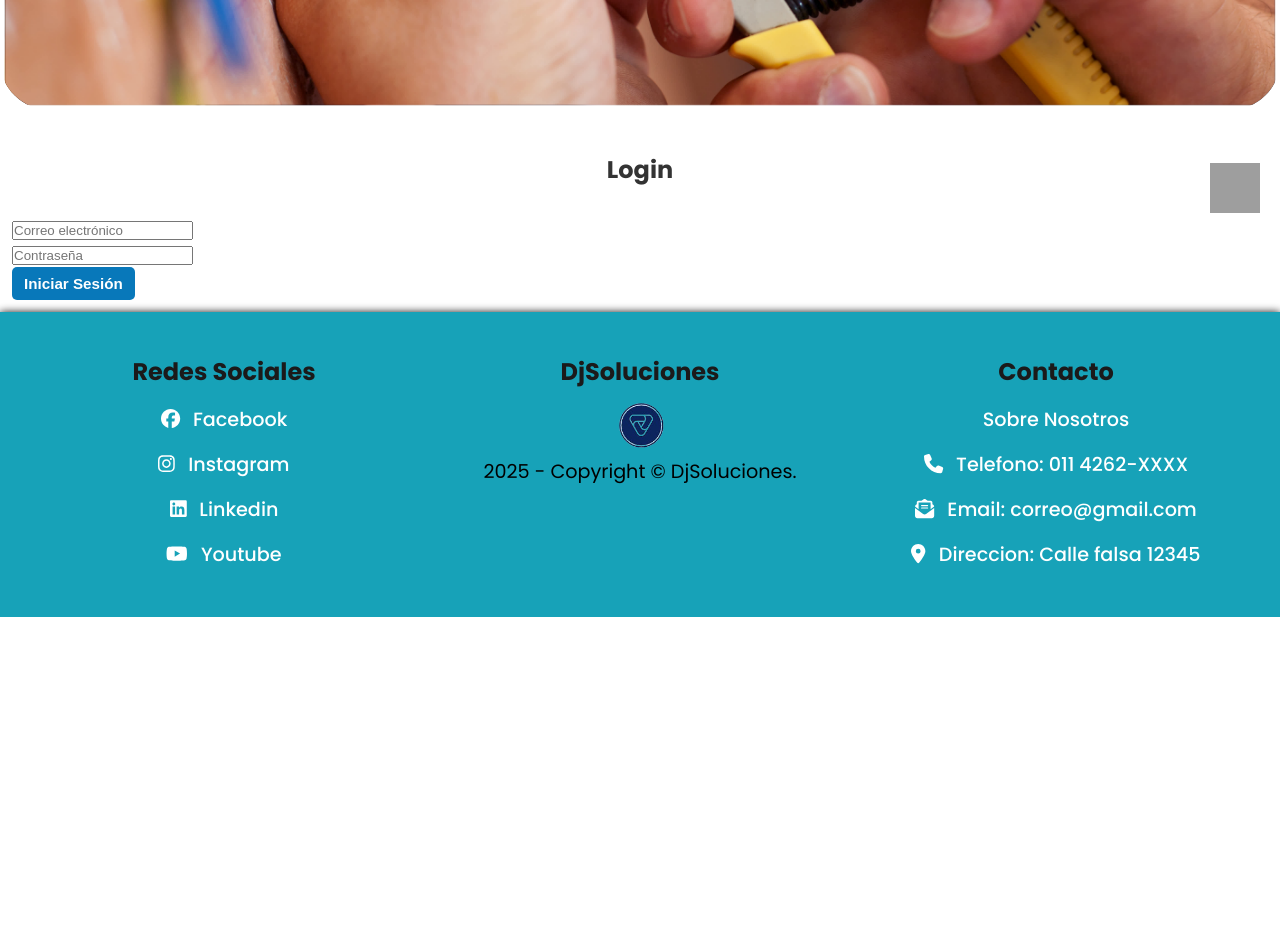
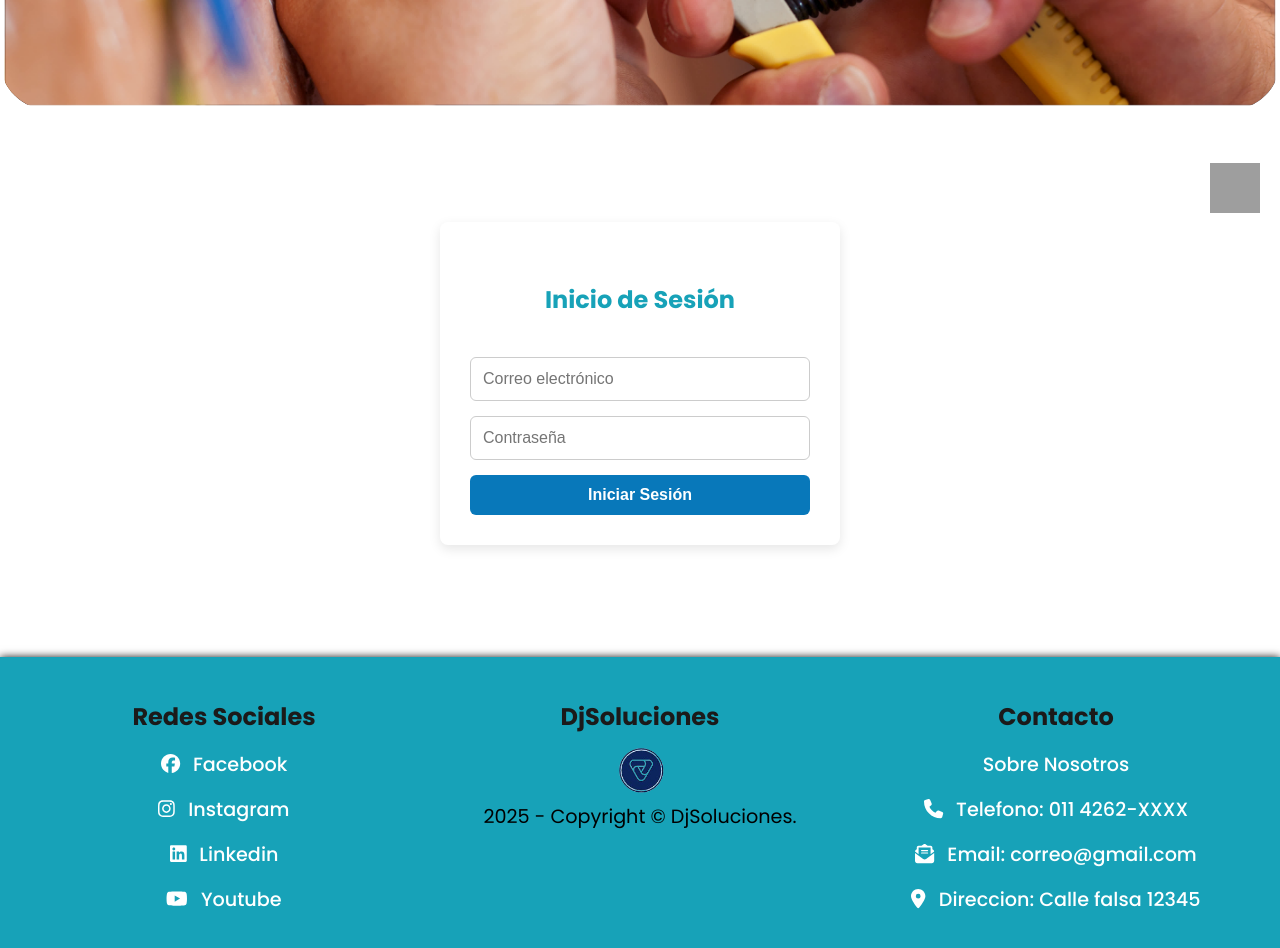
Before and after one commit to Jhosian34/Ecommerce-frontend, a React (Vite) app: page /Login in a window 1280 px wide. Shown: the part 560-1508 px from the top of the page. Before the commit the page ends 1177 px from the top, so only its background shows below. Built offline with nearby package versions, Linux system fonts and the light colour scheme; no server answers; grey boxes are pictures that could not be loaded.

Commit message:
trabajando en el adminProduct

```diff
--- a/src/App.jsx
+++ b/src/App.jsx
@@ -15,6 +15,7 @@ import AdminUser from "./pages/AdminUser/AdminUser";
 import ProductInfo from "./components/ProductInfo/ProductInfo";
 import ButtonWhatsApp from "./components/ButtonWhatsapp/ButtonWhatsapp";
 import Login from "./pages/Login/Login";
+import AdminGuard from "./shared/guard/AdminGuard";
 
 
 export default function App() {
@@ -26,21 +27,31 @@ export default function App() {
                 <Route path="/" element={<Home />} />
                 <Route path="/Products" element={<Products />} />
                 <Route path="/AboutUs" element={<AboutUs />} />
-                <Route path="/AdminProducts" element={<AdminProducts />} />
+
+                <Route path="/AdminProducts" element={
+                    <AdminGuard>
+                        <AdminProducts />
+                    </AdminGuard>
+                } />
+
                 <Route path="/AddProduct" element={<AddProduct />} />
                 <Route path="/EditProduct/:id" element={<EditProduct />} />
                 <Route path="/Contact" element={<Contact />} />
                 <Route path="/ProductDetail/:id" element={<ProductDetail />} />
                 <Route path="/register" element={<Register />} />
-                <Route path="/AdminUser" element={<AdminUser />} />
+                <Route path="/AdminUser" element={
+                    <AdminGuard>
+                        <AdminUser />
+                    </AdminGuard>
+                } />
                 <Route path="/ProductInfo/:id" element={<ProductInfo />} />
-                <Route path="/Login" element= {<Login />} />
+                <Route path="/Login" element={<Login />} />
 
                 <Route path="*" element={<h1>Not Found Page</h1>} />
 
             </Routes>
         </main>
-        <ButtonWhatsApp/>
+        <ButtonWhatsApp />
         <Footer />
     </>
 }
--- a/src/components/AddProduct/AddProduct.jsx
+++ b/src/components/AddProduct/AddProduct.jsx
@@ -70,12 +70,22 @@ export default function AddProduct({ onProductAdded }) {
             {['name', 'price', 'date', 'image', 'description'].map(key => (
     <div key={key}>
         <label>{etiquetas[key]}:</label>
+        {key === 'description' ? (
+            <textarea
+                name={key}
+                value={form[key]}
+                onChange={handleChange}
+                rows={4}
+                style={{ resize: 'vertical', width: '100%' }}
+            />
+        ) : (
             <input
                 name={key}
                 value={form[key]}
                 onChange={handleChange}
                 type={key === 'date' ? 'date' : 'text'}
             />
+        )}
     </div>
 ))}
             <div>
--- a/src/layout/Header/Header.css
+++ b/src/layout/Header/Header.css
@@ -177,6 +177,31 @@ li:hover {
     top: 0;
 }
 
+.btn-logout {
+    font-family: inherit;
+    background: transparent;
+    border: none;
+    color: var(--color-cuarto);
+    font-size: 1.2rem;
+    cursor: pointer;
+    padding: 8px 12px;
+    border-radius: 8px;
+    transition: background-color 0.3s ease;
+    text-transform: capitalize;
+    font-weight: 500;
+    text-shadow: 1px 1px 3px rgba(0, 0, 0, 0.3);
+}
+
+.btn-logout:hover {
+    background-color: var(--color-secundario);
+    color: white;
+}
+.name-login{
+    font-size: 1.2rem;
+    font-weight:500;
+    text-transform: capitalize;
+}
+
 
 @media screen and (width >=768px) {
 
--- a/src/layout/Header/Header.jsx
+++ b/src/layout/Header/Header.jsx
@@ -1,13 +1,42 @@
-import { NavLink } from 'react-router-dom';
+import { useNavigate, NavLink } from 'react-router-dom';
 import './Header.css';
 import logo from '../../assets/images/logo2.png';
 import user from '../../assets/images/user-profile.png';
 import { FontAwesomeIcon } from '@fortawesome/react-fontawesome';
 import { faHome, faBox, faUsersCog, faUserPlus, faPhoneAlt, faInfoCircle, faCartShopping, faUserShield
 } from '@fortawesome/free-solid-svg-icons';
+import Swal from 'sweetalert2';
 
 
 export default function Header() {
+
+const navigate = useNavigate();
+const users = JSON.parse(localStorage.getItem('users'))
+const handleLogout = () => {
+        Swal.fire({
+            title: '¿Estás seguro?',
+            text: '¿Deseas cerrar sesión?',
+            icon: 'warning',
+            showCancelButton: true,
+            confirmButtonText: 'Sí, cerrar sesión',
+            cancelButtonText: 'Cancelar'
+        }).then((result) => {
+            if (result.isConfirmed) {
+                localStorage.removeItem('token');
+                localStorage.removeItem('users');
+
+                Swal.fire({
+                    icon: 'success',
+                    title: 'Sesión cerrada',
+                    text: 'Has cerrado sesión exitosamente',
+                    timer: 1500,
+                    showConfirmButton: false
+                });
+
+                navigate('/login');
+            }
+        });
+    };
     return (
         <>
             <header className="main-header">
@@ -32,21 +61,26 @@ export default function Header() {
                                     <FontAwesomeIcon icon={faBox} className="footer-icon hide-on-mobile" /> Productos
                                 </NavLink>
                             </li>
+                            {users?.role ==='admin' && (
                             <li className="nav-item">
                                 <NavLink to="/AdminProducts" className="nav">
                                     <FontAwesomeIcon icon={faUsersCog} className="footer-icon hide-on-mobile" /> Admin. Productos
                                 </NavLink>
                             </li>
+                            )}
                             <li className="nav-item">
                                 <NavLink to="/Register" className="nav">
                                     <FontAwesomeIcon icon={faUserPlus} className="footer-icon hide-on-mobile" /> Registro
                                 </NavLink>
                             </li>
+                            {users?.role ==='admin' && (
                             <li className="nav-item">
                                 <NavLink to="/AdminUser" className="nav">
                                     <FontAwesomeIcon icon={faUserShield} className="footer-icon hide-on-mobile" /> Admin. Usuarios
                                 </NavLink>
                             </li>
+                            )}
+
                             <li className="nav-item">
                                 <NavLink to="/contact" className="nav">
                                     <FontAwesomeIcon icon={faPhoneAlt} className="footer-icon hide-on-mobile" /> Contacto
@@ -62,7 +96,14 @@ export default function Header() {
                     </nav>
                 </div>
                 <div className="header-right">
-                    <NavLink to="/Login" className="nav">Login</NavLink>
+
+                    {users ? (
+                        <button onClick={handleLogout} className="btn-logout">Logout</button>) : (
+                        <NavLink to="/Login" className="nav">Login</NavLink>
+                        )}
+                    {users && (
+                        <div className='name-login'>{users.name}</div>
+                    )}
                     <div className="cart-icon-container">
                         <FontAwesomeIcon icon={faCartShopping} size='lg' className="footer-icon" />
                         <span className="cart-badge">1</span>
--- /dev/null
+++ b/src/pages/Login/Login.css
@@ -0,0 +1,59 @@
+.login-container {
+    max-width: 400px;
+    margin: 100px auto;
+    padding: 30px;
+    background-color: #fff;
+    border-radius: 8px;
+    box-shadow: 0px 4px 12px rgba(0, 0, 0, 0.1);
+}
+
+.login-container h2 {
+    text-align: center;
+    margin-bottom: 20px;
+    color: var(--color-primario);
+}
+
+.login-container form {
+    display: flex;
+    flex-direction: column;
+    gap: 15px;
+}
+
+.login-container input[type="email"],
+.login-container input[type="password"] {
+    padding: 12px;
+    border: 1px solid #ccc;
+    border-radius: 6px;
+    font-size: 16px;
+    outline: none;
+}
+
+.login-container input:focus {
+    border-color: var(--color-secundario);
+    box-shadow: 0 0 4px var(--color-secundario);
+}
+
+.login-container .btn {
+    padding: 12px;
+    background-color: var(--color-secundario);
+    color: white;
+    font-weight: bold;
+    border: none;
+    border-radius: 6px;
+    cursor: pointer;
+    transition: background-color 0.3s ease;
+}
+
+.login-container .btn:hover {
+    background-color: #444;
+}
+
+.btn {
+    display: flex;
+    justify-content: center;
+    align-items: center;
+    width: 100%;
+    height: 40px;
+    font-size: 1rem;
+    cursor: pointer;
+}
--- a/src/pages/Login/Login.jsx
+++ b/src/pages/Login/Login.jsx
@@ -2,18 +2,19 @@ import React from 'react'
 import axios from 'axios';
 import { useForm } from 'react-hook-form'
 import Swal from 'sweetalert2';
-
+import { useNavigate } from 'react-router-dom';
+import './Login.css'
 
 const API_URL = import.meta.env.VITE_SERVER_API;
 
 
 export default function Login() {
-
+const navigate = useNavigate();
     async function login(authData) {
         console.log(authData)
-        console.log("API_URL:", API_URL)
         try {
-            const {data} = await axios.post(`${API_URL}/login`, authData)
+
+            const { data } = await axios.post(`${API_URL}/login`, authData)
 
             console.log(data)
             Swal.fire({
@@ -21,6 +22,10 @@ export default function Login() {
                 title: 'Inicio de sesión exitoso',
                 text: '¡Bienvenido de nuevo!',
             });
+            navigate('/');
+            localStorage.setItem("users", JSON.stringify(data.users))
+            localStorage.setItem("token", data.token )
+
         } catch (error) {
             console.log(error)
             Swal.fire({
@@ -32,26 +37,20 @@ export default function Login() {
     }
     const { register, handleSubmit } = useForm();
     return (
-        <div>
-            <h2>Login</h2>
+        <div className="login-container">
+    <h2>Inicio de Sesión</h2>
     <form onSubmit={handleSubmit(login)}>
-                <p>
         <input
             type="email"
             placeholder="Correo electrónico"
             {...register("email", { required: true })}
         />
-                </p>
-                <p>
         <input
             type="password"
             placeholder="Contraseña"
             {...register("password", { required: true })}
         />
-                </p>
-                <button className='btn' type='submit'>
-                    Iniciar Sesión
-                </button>
+        <button className="btn" type="submit">Iniciar Sesión</button>
     </form>
 </div>
     )
--- /dev/null
+++ b/src/shared/guard/AdminGuard.jsx
@@ -0,0 +1,8 @@
+import React from 'react'
+import { Navigate, replace } from 'react-router-dom'
+
+export default function AdminGuard( {children}) {
+    const users = JSON.parse(localStorage.getItem('users'))
+
+    return users?.role === 'admin' ? children : <Navigate to="/" replace />
+}
```
Also changed, not shown: 1 other file (tests, documents, lock files or other folders). Lines whose indentation alone changed are shown as unchanged.
